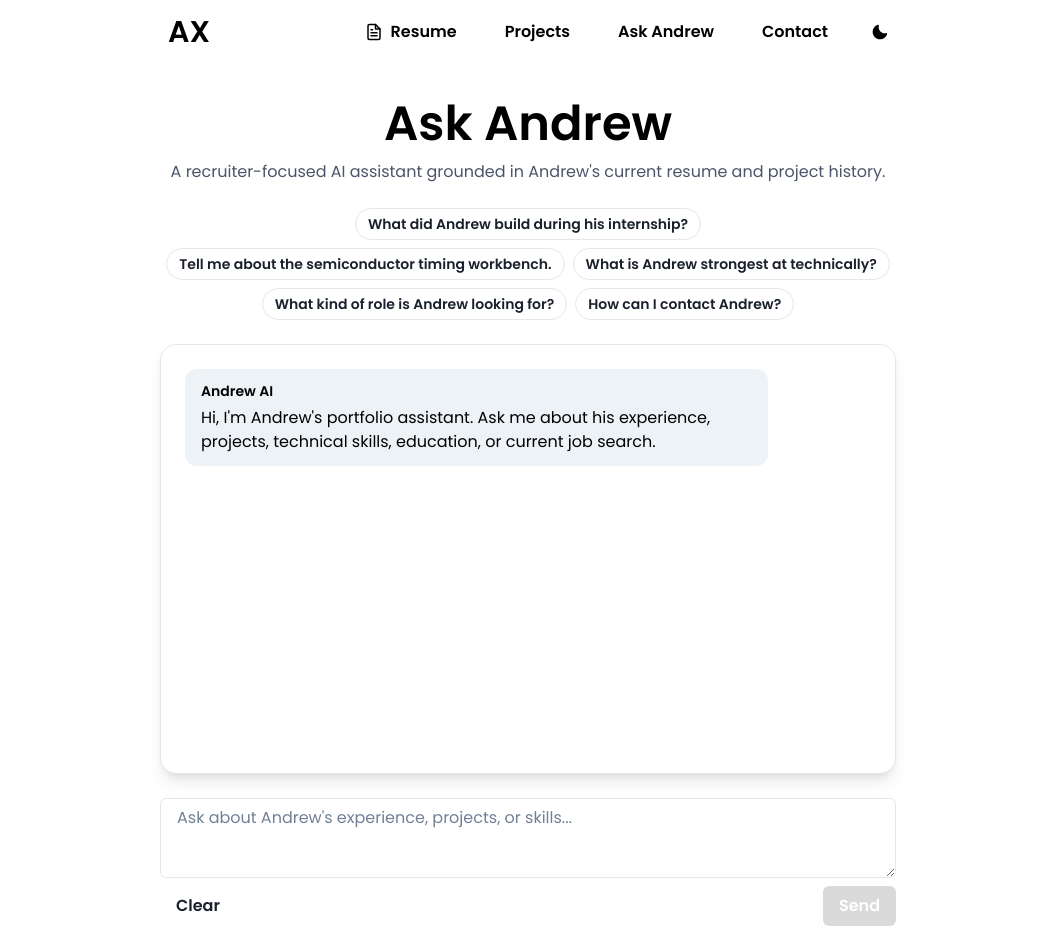
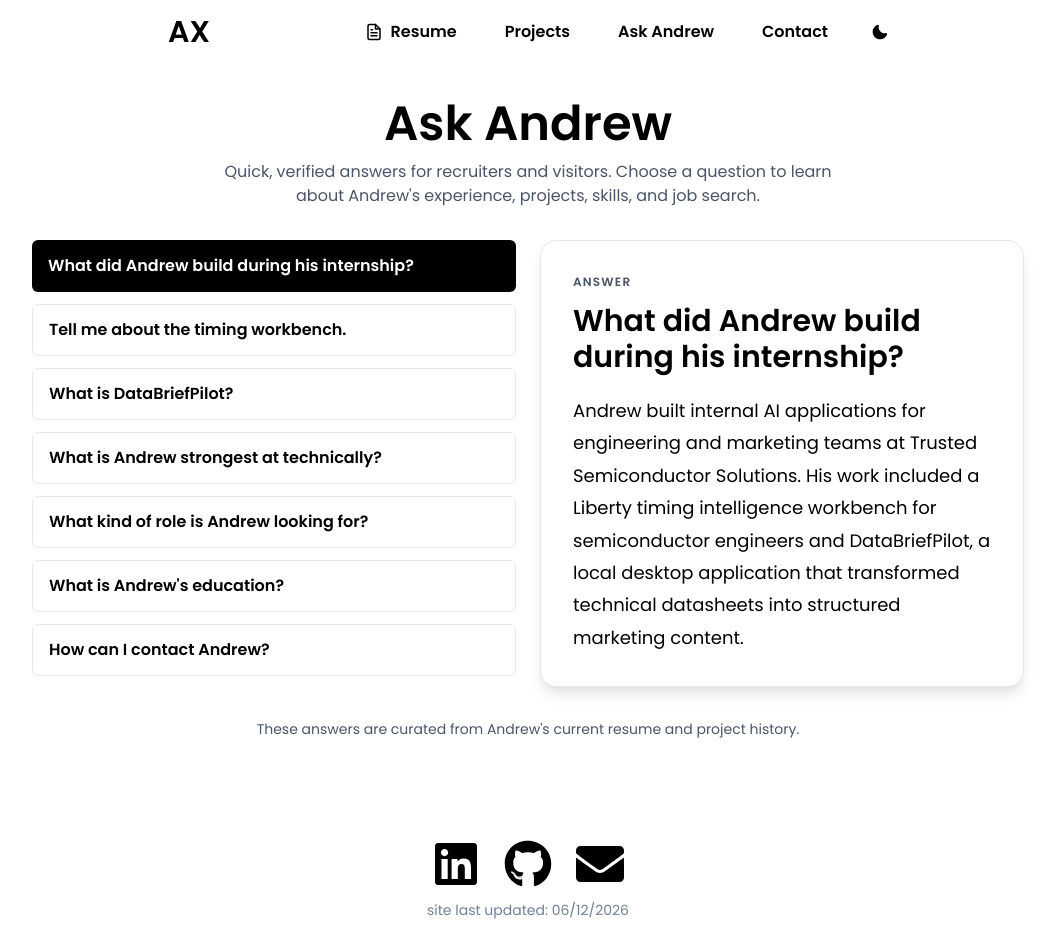
Before and after one commit to andryuxiong/portfolio, a React (Create React App) app: page /ask-andrew in a window 1280 px wide. Shown: the top 951 px of the page, without its empty margins (112-1167 px from the left). Built offline with nearby package versions, Linux system fonts and the light colour scheme.

Commit message:
replace AI chat with recruiter FAQ

```diff
--- a/src/data/projects.js
+++ b/src/data/projects.js
@@ -44,7 +44,7 @@ const projects = [
   {
     title: 'Personal Portfolio Website',
     description:
-      'A responsive developer portfolio with accessible light and dark themes, animated project presentation, a downloadable resume, and a personalized AI assistant.',
+      'A responsive developer portfolio with accessible light and dark themes, animated project presentation, a current resume, and an interactive recruiter FAQ.',
     github: 'https://github.com/andryuxiong/portfolio',
     demo: 'https://iamandrew.dev/',
     image: portfolioScreenshot,
--- a/src/pages/AskAndrew.js
+++ b/src/pages/AskAndrew.js
@@ -1,207 +1,133 @@
-import { useMemo, useState } from 'react';
+import { useState } from 'react';
 import {
-  Alert,
-  AlertIcon,
   Box,
   Button,
   Container,
-  Flex,
   Heading,
-  HStack,
-  Spinner,
+  SimpleGrid,
   Text,
-  Textarea,
   VStack,
-  Wrap,
-  WrapItem,
   useColorModeValue,
 } from '@chakra-ui/react';
 
-const suggestions = [
-  'What did Andrew build during his internship?',
-  'Tell me about the semiconductor timing workbench.',
-  'What is Andrew strongest at technically?',
-  'What kind of role is Andrew looking for?',
-  'How can I contact Andrew?',
+const questions = [
+  {
+    question: 'What did Andrew build during his internship?',
+    answer:
+      'Andrew built internal AI applications for engineering and marketing teams at Trusted Semiconductor Solutions. His work included a Liberty timing intelligence workbench for semiconductor engineers and DataBriefPilot, a local desktop application that transformed technical datasheets into structured marketing content.',
+  },
+  {
+    question: 'Tell me about the timing workbench.',
+    answer:
+      'The Semiconductor Timing Intelligence Workbench parses and compares Liberty timing libraries. It exposes cells, pins, timing arcs, setup and hold constraints, internal power, leakage, buses, PVT corner metadata, and source provenance through a FastAPI backend and React interface.',
+  },
+  {
+    question: 'What is DataBriefPilot?',
+    answer:
+      'DataBriefPilot is an Electron and React/TypeScript desktop application built for a semiconductor marketing team. It uses FastAPI, local Mixtral inference through llama.cpp, RAG, PyMuPDF, OpenCV, LaTeX/SVG generation, PDF previews, and Windows packaging.',
+  },
+  {
+    question: 'What is Andrew strongest at technically?',
+    answer:
+      'Andrew is strongest at connecting frontend, backend, and AI components into practical applications. His primary tools include Python, Java, React, FastAPI, Spring Boot, RAG pipelines, local LLM inference, REST APIs, and document-processing workflows.',
+  },
+  {
+    question: 'What kind of role is Andrew looking for?',
+    answer:
+      'Andrew is seeking new-grad software engineering opportunities, particularly full-stack, backend, and AI application roles where he can build useful products and work across multiple parts of a system.',
+  },
+  {
+    question: "What is Andrew's education?",
+    answer:
+      "Andrew earned a Bachelor of Science in Computer Science from Metropolitan State University in May 2026 with a 3.54 GPA. He also earned an Associate of Science in Computer Science from Century College in May 2024 and made the Dean's List.",
+  },
+  {
+    question: 'How can I contact Andrew?',
+    answer:
+      'Email Andrew at xiongandrew02@gmail.com or connect with him on LinkedIn at linkedin.com/in/andrew-xiong02. His code is available at github.com/andryuxiong.',
+  },
 ];
 
-const initialMessage = {
-  role: 'assistant',
-  content:
-    "Hi, I'm Andrew's portfolio assistant. Ask me about his experience, projects, technical skills, education, or current job search.",
-};
-
 function AskAndrew() {
-  const [messages, setMessages] = useState([initialMessage]);
-  const [input, setInput] = useState('');
-  const [loading, setLoading] = useState(false);
-  const [error, setError] = useState('');
+  const [selectedIndex, setSelectedIndex] = useState(0);
   const panelBg = useColorModeValue('white', 'gray.900');
-  const userBg = useColorModeValue('black', 'white');
-  const userColor = useColorModeValue('white', 'black');
-  const assistantBg = useColorModeValue('gray.100', 'gray.800');
+  const selectedBg = useColorModeValue('black', 'white');
+  const selectedColor = useColorModeValue('white', 'black');
   const borderColor = useColorModeValue('gray.200', 'gray.700');
   const mutedColor = useColorModeValue('gray.600', 'gray.300');
-
-  const conversation = useMemo(
-    () => messages.filter((message) => message !== initialMessage).slice(-10),
-    [messages]
-  );
-
-  async function submitQuestion(question) {
-    const trimmed = question.trim();
-    if (!trimmed || loading) return;
-
-    const nextMessages = [...conversation, { role: 'user', content: trimmed }];
-    setMessages((current) => [...current, { role: 'user', content: trimmed }]);
-    setInput('');
-    setError('');
-    setLoading(true);
-
-    try {
-      const response = await fetch('/api/chat', {
-        method: 'POST',
-        headers: { 'Content-Type': 'application/json' },
-        body: JSON.stringify({ messages: nextMessages }),
-      });
-      const payload = await response.json();
-
-      if (!response.ok) {
-        throw new Error(payload.error || 'The assistant is unavailable right now.');
-      }
-
-      setMessages((current) => [
-        ...current,
-        { role: 'assistant', content: payload.message },
-      ]);
-    } catch (requestError) {
-      setError(requestError.message);
-    } finally {
-      setLoading(false);
-    }
-  }
-
-  function handleSubmit(event) {
-    event.preventDefault();
-    submitQuestion(input);
-  }
+  const hoverBg = useColorModeValue('gray.100', 'gray.800');
+  const selected = questions[selectedIndex];
 
   return (
     <Box minH="100vh" pt="100px" pb={16}>
-      <Container maxW="container.md">
-        <VStack spacing={6} align="stretch">
+      <Container maxW="container.lg">
+        <VStack spacing={8} align="stretch">
           <Box textAlign="center">
             <Heading as="h1" size="2xl" mb={3}>
               Ask Andrew
             </Heading>
-            <Text color={mutedColor}>
-              A recruiter-focused AI assistant grounded in Andrew's current resume and project history.
+            <Text color={mutedColor} maxW="650px" mx="auto">
+              Quick, verified answers for recruiters and visitors. Choose a question to learn
+              about Andrew's experience, projects, skills, and job search.
             </Text>
           </Box>
 
-          <Wrap justify="center">
-            {suggestions.map((suggestion) => (
-              <WrapItem key={suggestion}>
+          <SimpleGrid columns={{ base: 1, md: 2 }} spacing={6}>
+            <VStack align="stretch" spacing={3}>
+              {questions.map((item, index) => (
                 <Button
-                  size="sm"
-                  variant="outline"
-                  borderRadius="full"
-                  onClick={() => submitQuestion(suggestion)}
-                  isDisabled={loading}
+                  key={item.question}
+                  height="auto"
+                  minH="52px"
+                  py={3}
+                  px={4}
+                  justifyContent="flex-start"
+                  textAlign="left"
+                  whiteSpace="normal"
+                  variant={selectedIndex === index ? 'solid' : 'outline'}
+                  bg={selectedIndex === index ? selectedBg : 'transparent'}
+                  color={selectedIndex === index ? selectedColor : 'inherit'}
+                  borderColor={borderColor}
+                  onClick={() => setSelectedIndex(index)}
+                  _hover={{
+                    bg: selectedIndex === index ? selectedBg : hoverBg,
+                  }}
                 >
-                  {suggestion}
+                  {item.question}
                 </Button>
-              </WrapItem>
               ))}
-          </Wrap>
+            </VStack>
 
-          <VStack
-            align="stretch"
-            spacing={4}
+            <Box
               bg={panelBg}
               border="1px solid"
               borderColor={borderColor}
               borderRadius="2xl"
-            p={{ base: 4, md: 6 }}
-            minH="430px"
+              p={{ base: 6, md: 8 }}
               boxShadow="lg"
+              minH="300px"
             >
-            {messages.map((message, index) => (
-              <Flex
-                key={`${message.role}-${index}`}
-                justify={message.role === 'user' ? 'flex-end' : 'flex-start'}
+              <Text
+                fontSize="xs"
+                fontWeight="bold"
+                letterSpacing="widest"
+                textTransform="uppercase"
+                color={mutedColor}
+                mb={3}
               >
-                <Box
-                  maxW="85%"
-                  bg={message.role === 'user' ? userBg : assistantBg}
-                  color={message.role === 'user' ? userColor : 'inherit'}
-                  px={4}
-                  py={3}
-                  borderRadius="xl"
-                  whiteSpace="pre-wrap"
-                >
-                  <Text fontSize="sm" fontWeight="bold" mb={1}>
-                    {message.role === 'user' ? 'You' : 'Andrew AI'}
+                Answer
               </Text>
-                  <Text>{message.content}</Text>
+              <Heading as="h2" size="lg" mb={5}>
+                {selected.question}
+              </Heading>
+              <Text fontSize="lg" lineHeight="1.8">
+                {selected.answer}
+              </Text>
             </Box>
-              </Flex>
-            ))}
+          </SimpleGrid>
 
-            {loading && (
-              <HStack color={mutedColor}>
-                <Spinner size="sm" />
-                <Text>Thinking...</Text>
-              </HStack>
-            )}
-          </VStack>
-
-          {error && (
-            <Alert status="error" borderRadius="lg">
-              <AlertIcon />
-              {error}
-            </Alert>
-          )}
-
-          <Box as="form" onSubmit={handleSubmit}>
-            <VStack align="stretch">
-              <Textarea
-                value={input}
-                onChange={(event) => setInput(event.target.value)}
-                placeholder="Ask about Andrew's experience, projects, or skills..."
-                maxLength={800}
-                resize="vertical"
-                onKeyDown={(event) => {
-                  if (event.key === 'Enter' && !event.shiftKey) {
-                    event.preventDefault();
-                    handleSubmit(event);
-                  }
-                }}
-              />
-              <HStack justify="space-between">
-                <Button
-                  variant="ghost"
-                  onClick={() => {
-                    setMessages([initialMessage]);
-                    setError('');
-                  }}
-                >
-                  Clear
-                </Button>
-                <Button
-                  type="submit"
-                  colorScheme="blackAlpha"
-                  isLoading={loading}
-                  isDisabled={!input.trim()}
-                >
-                  Send
-                </Button>
-              </HStack>
-            </VStack>
-          </Box>
-
-          <Text fontSize="xs" textAlign="center" color="gray.500">
-            AI-generated answers may be imperfect. Use the resume and project links for authoritative details.
+          <Text fontSize="sm" textAlign="center" color={mutedColor}>
+            These answers are curated from Andrew's current resume and project history.
           </Text>
         </VStack>
       </Container>
```
Also changed, not shown: api/chat.js (deleted, +0 -119 lines), 2 other files (tests, documents, lock files or other folders). Lines whose indentation alone changed are shown as unchanged.
